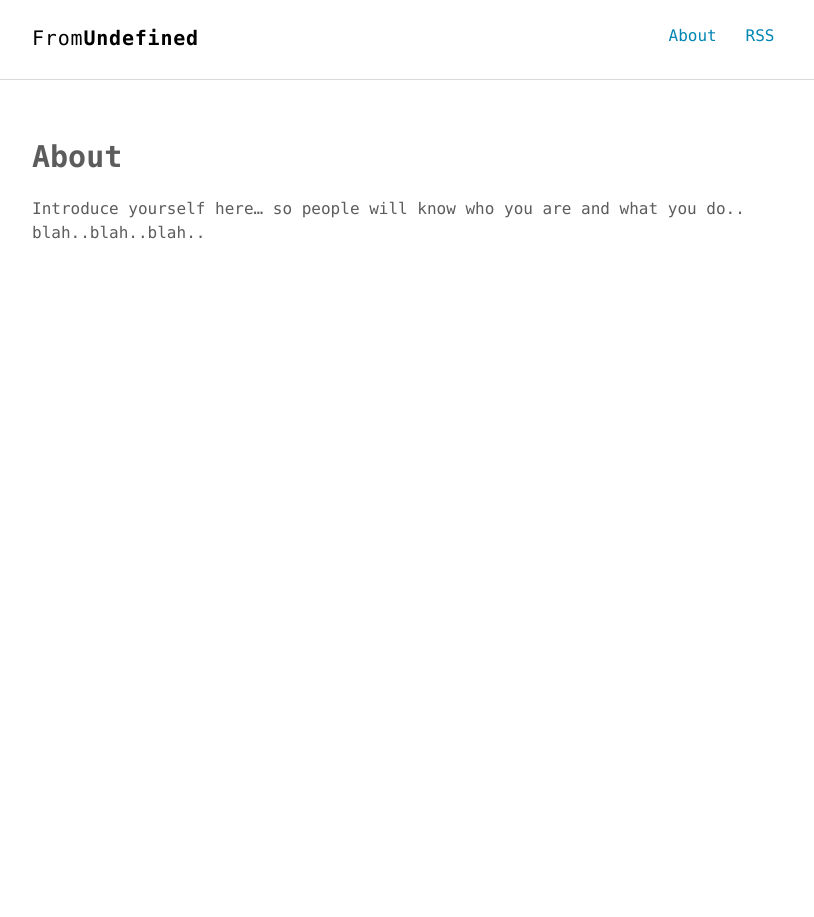
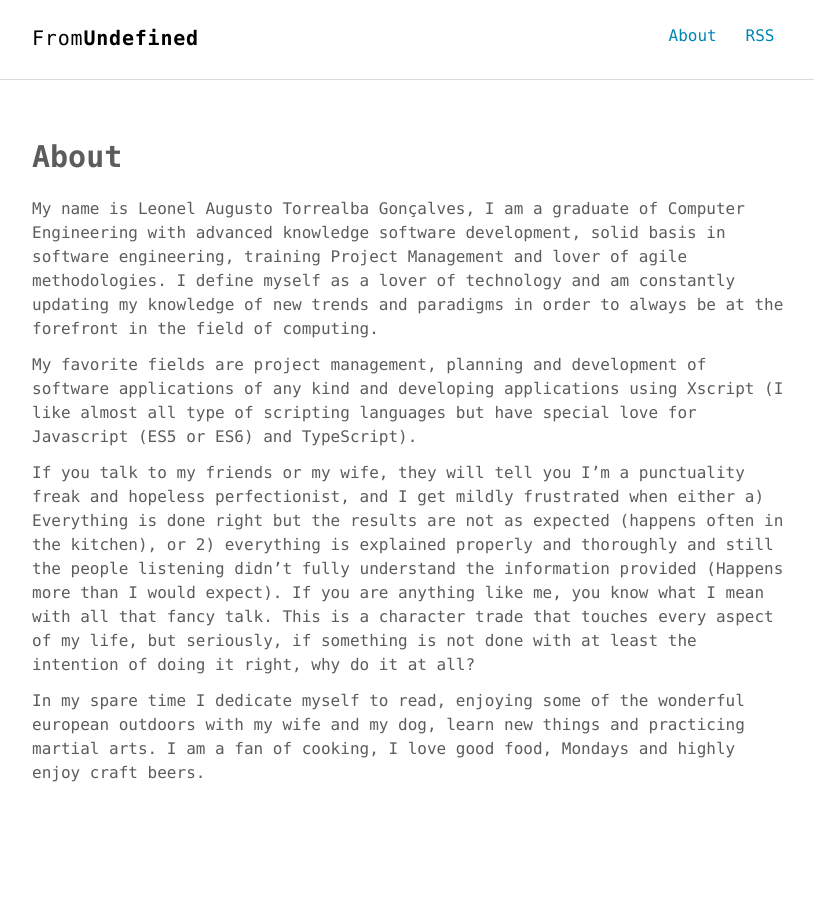
Before and after one commit to leonelgoncalves/leonelgoncalves.github.io, a Jekyll site: the page built from about.md, in a window 1280 px wide. Shown: the whole page, without its empty margins (232-1046 px from the left). Built offline with Jekyll 4.4.1, drawn with Linux system fonts in a browser that asks for light colours.

Commit message:
Added about page

```diff
--- a/about.md
+++ b/about.md
@@ -4,4 +4,10 @@ title: About
 permalink: /about/
 ---
 
-Introduce yourself here... so people will know who you are and what you do.. blah..blah..blah..
+My name is Leonel Augusto Torrealba Gonçalves, I am a graduate of Computer Engineering with advanced knowledge software development, solid basis in software engineering, training Project Management and lover of agile methodologies. I define myself as a lover of technology and am constantly updating my knowledge of new trends and paradigms in order to always be at the forefront in the field of computing.
+
+My favorite fields are project management, planning and development of software applications of any kind and developing applications using Xscript (I like almost all type of scripting languages but have special love for Javascript (ES5 or ES6) and TypeScript).
+
+If you talk to my friends or my wife, they will tell you I’m a punctuality freak and hopeless perfectionist, and I get mildly frustrated when either a) Everything is done right but the results are not as expected (happens often in the kitchen), or 2) everything is explained properly and thoroughly and still the people listening didn’t fully understand the information provided (Happens more than I would expect). If you are anything like me, you know what I mean with all that fancy talk. This is a character trade that touches every aspect of my life, but seriously, if something is not done with at least the intention of doing it right, why do it at all?
+
+In my spare time I dedicate myself to read, enjoying some of the wonderful european outdoors with my wife and my dog, learn new things and practicing martial arts. I am a fan of cooking, I love good food, Mondays and highly enjoy craft beers.
```
